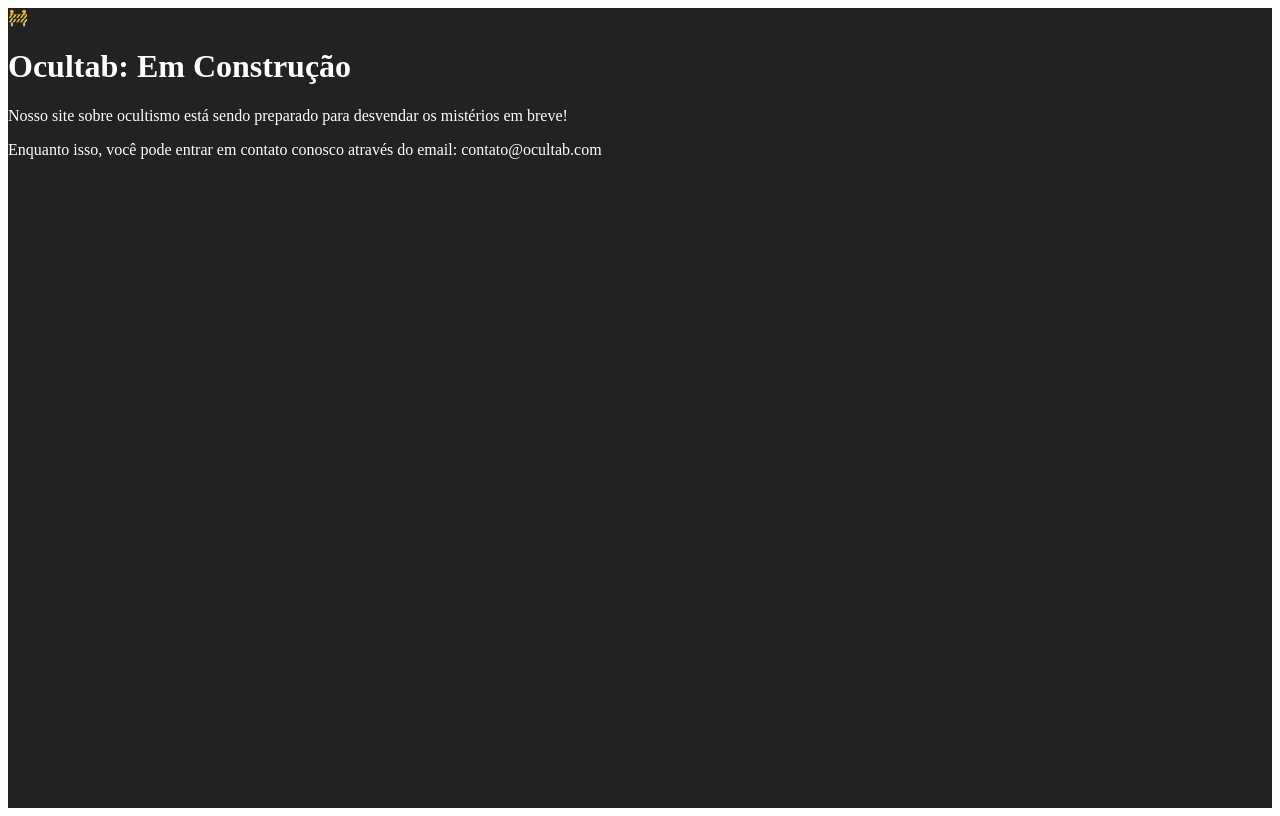
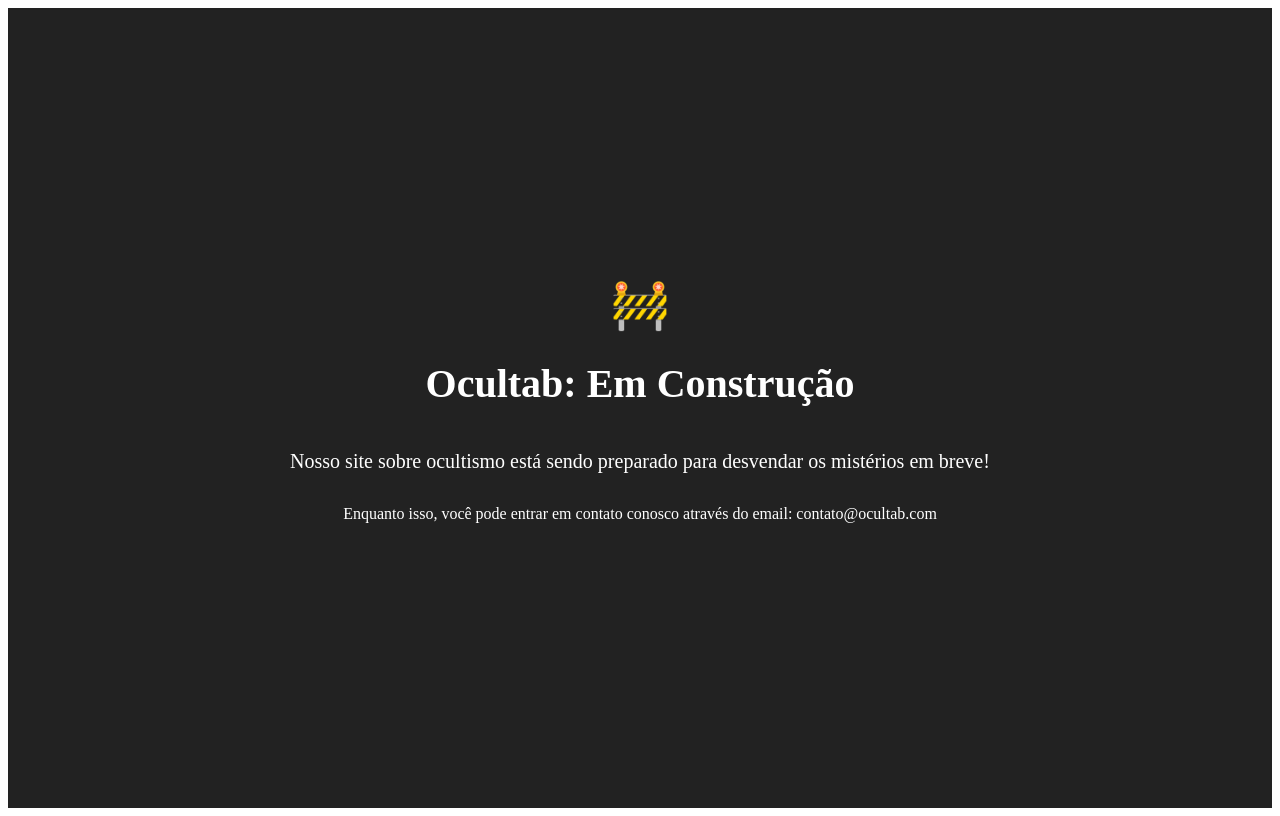
Before and after one commit to KaalebCG/clone-tabnews, a Next.js app: page / in a window 1280 px wide. Built offline with nearby package versions, Linux system fonts and the light colour scheme.

Commit message:
`Atualizando` pagina `Em Construção`

```diff
--- a/pages/index.js
+++ b/pages/index.js
@@ -1,31 +1,45 @@
 function Home() {
+  const containerStyle = {
+    backgroundColor: "#222",
+    color: "#fff",
+    minHeight: "100vh",
+    display: "flex",
+    justifyContent: "center",
+    alignItems: "center",
+    flexDirection: "column",
+  };
+
+  const emojiStyle = {
+    fontSize: "3rem",
+    color: "#ff9900",
+  };
+
+  const headingStyle = {
+    fontSize: "2.5rem",
+  };
+
+  const leadStyle = {
+    fontSize: "1.25rem",
+    margin: "1rem 0",
+  };
+
+  const contactStyle = {
+    fontSize: "1rem",
+  };
+
   return (
-    <>
-      <div
-        style={{ backgroundColor: "#222", color: "#fff", minHeight: "100vh" }}
-        className="container-fluid text-center"
-      >
-        <div
-          style={{ minHeight: "100vh" }}
-          className="row justify-content-center align-items-center"
-        >
-          <div className="col-12">
-            <div style={{ color: "#ff9900" }} className="display-1">
-              🚧
-            </div>
-            <h1 className="display-4">Ocultab: Em Construção</h1>
-            <p className="lead">
-              Nosso site sobre ocultismo está sendo preparado para desvendar os
-              mistérios em breve!
-            </p>
-            <p>
-              Enquanto isso, você pode entrar em contato conosco através do
-              email: contato@ocultab.com
-            </p>
-          </div>
-        </div>
-      </div>
-    </>
+    <div style={containerStyle}>
+      <div style={emojiStyle}>🚧</div>
+      <h1 style={headingStyle}>Ocultab: Em Construção</h1>
+      <p style={leadStyle}>
+        Nosso site sobre ocultismo está sendo preparado para desvendar os
+        mistérios em breve!
+      </p>
+      <p style={contactStyle}>
+        Enquanto isso, você pode entrar em contato conosco através do email:
+        contato@ocultab.com
+      </p>
+    </div>
   );
 }
 
```
